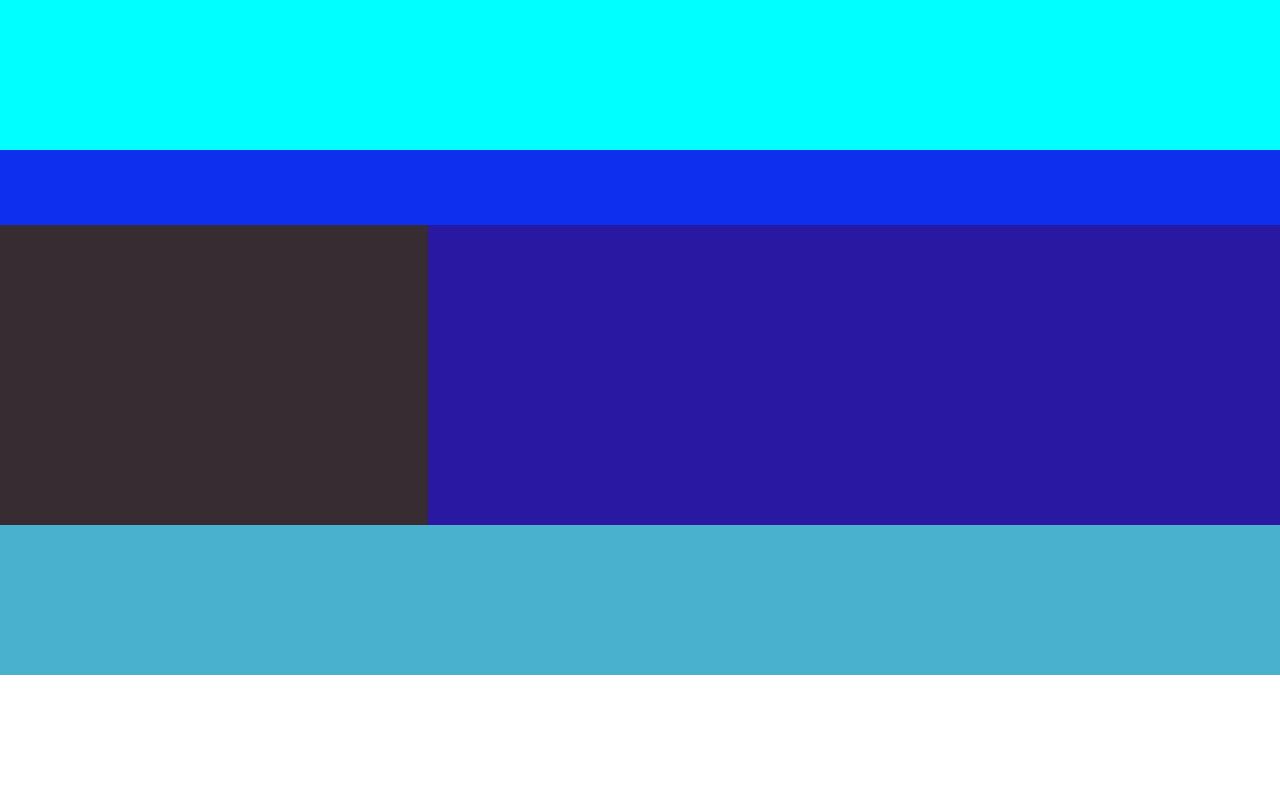
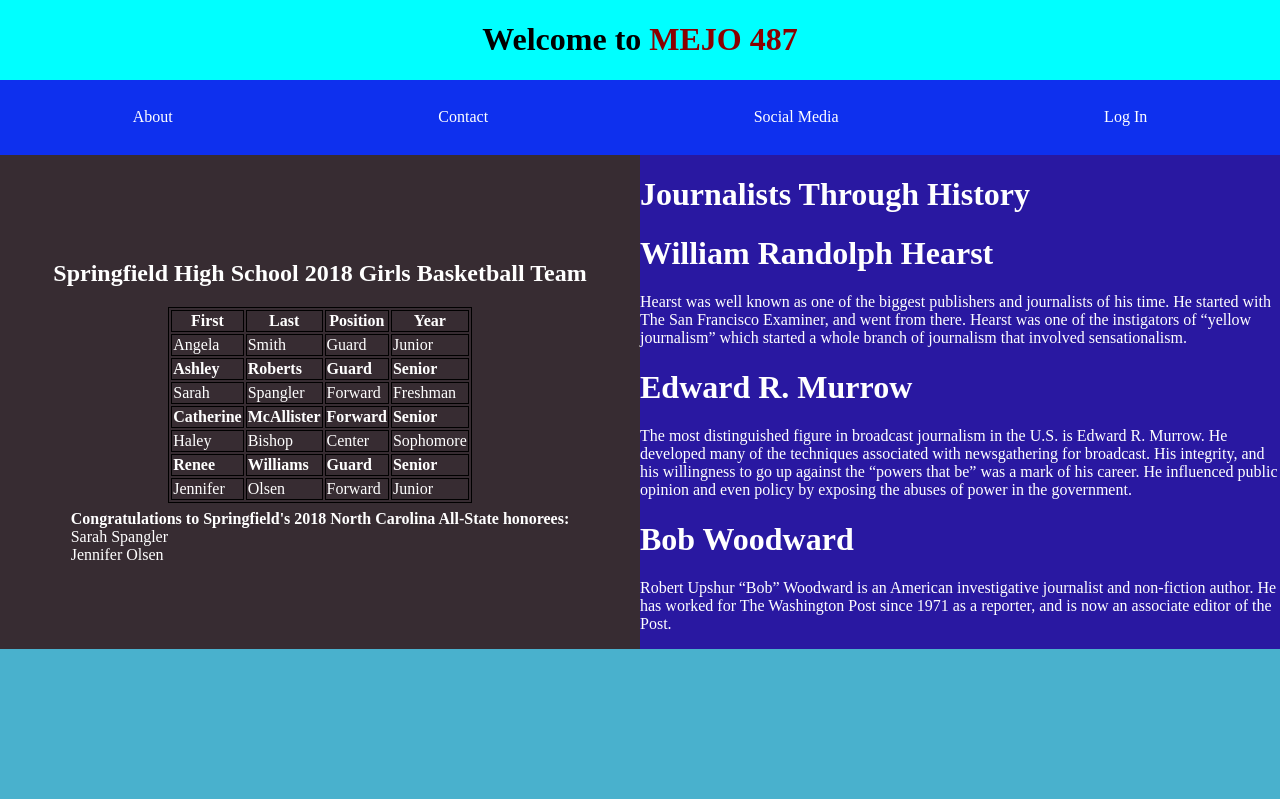
Before and after one commit to brookenf/487practice, a plain HTML site: page index.html in a window 1280 px wide. Drawn offline with nearby package versions, Linux system fonts and the light colour scheme.

Commit message:
Added in a table, used an AJAX function, and created a click event

```diff
--- a/css/styles.css
+++ b/css/styles.css
@@ -2,12 +2,25 @@
   margin: 0 auto;
   display: grid;
   grid-template-columns: repeat(6, 1fr);
-  grid-template-rows: 150px 75px 300px 150px;
+  grid-template-rows: auto 75px auto 150px;
   grid-template-areas:
     'hd hd hd hd hd hd'
     'nav nav nav nav nav nav'
-    'side side intro intro intro intro'
+    'side side side intro intro intro'
     'ft ft ft ft ft ft';
+}
+
+table, th, td {
+    border: 1px solid black;
+}
+
+#all-star{
+  margin-top: 1%;
+}
+
+img{
+  width: 250px;
+  height: auto;
 }
 
 .flex{
@@ -23,27 +36,54 @@
   flex-direction: column;
 }
 
+.hidden{
+  display: none;
+}
+
 .header{
   grid-area: hd;
   background-color: #00ffff;
 }
 
+#clickable{
+  color: darkred;
+  cursor: pointer;
+}
+
 .nav{
   grid-area: nav;
   background-color: #0e30ee;
+  justify-content: space-around;
+  color: #fff;
 }
 
 .sidebar-left{
   grid-area: side;
   background-color: #372c32;
+  color: #fff;
 }
 
 .intro{
   grid-area: intro;
   background-color: #2918a1;
+  color: #fff;
 }
 
 .footer{
   grid-area: ft;
   background-color: #49b1cd;
 }
+
+@media screen and (max-width: 767px) {
+  .site{
+    grid-template-columns: 100%;
+    grid-template-rows: 150px 50px auto auto 50px;
+    grid-template-areas:
+      'hd'
+      'nav'
+      'side'
+      'intro'
+      'ft';
+  }
+
+}
--- a/index.html
+++ b/index.html
@@ -18,11 +18,40 @@
 
 </head>
 <body class="site">
-  <div class="header flex"></div>
-  <div class="nav flex"></div>
-  <div class="sidebar-left flex"></div>
-  <div class="intro flex"></div>
+  <div class="header flex-column">
+    <h1>Welcome to <span id="clickable">MEJO 487</span></h1>
+    <img id="scott" class="hidden" src="img/scott.jpg" alt="A picture of Scott Geier" />
+  </div>
+  <div class="nav flex">
+    <div class="about">
+      About
+    </div>
+    <div class="contact">
+      Contact
+    </div>
+    <div class="social">
+      Social Media
+    </div>
+    <div class="login">
+      Log In
+    </div>
+  </div>
+  <div class="sidebar-left flex-column">
+    <h2>Springfield High School 2018 Girls Basketball Team</h2>
+  <table id="table-content">
+    <!--YOUR HTML CONTENT WILL GO IN HERE--->
+  </table>
+  <div id="all-star"></div>
+  </div>
+  <div class="intro flex">
+    <div id="results"></div>
+  </div>
   <div class="footer flex"></div>
 
+  <!--links to jQuery-->
+  <script src="https://code.jquery.com/jquery-3.3.1.min.js" integrity="sha256-FgpCb/KJQlLNfOu91ta32o/NMZxltwRo8QtmkMRdAu8="crossorigin="anonymous"></script>
+
+  <!--my scripts-->
+  <script src="js/scripts.js"></script>
 </body>
 </html>
--- /dev/null
+++ b/js/journalists.json
@@ -0,0 +1,19 @@
+
+
+[
+  {
+  "name":"William Randolph Hearst",
+  "image":"img/hurst.gif",
+  "description":"Hearst was well known as one of the biggest publishers and journalists of his time. He started with The San Francisco Examiner, and went from there. Hearst was one of the instigators of “yellow journalism” which started a whole branch of journalism that involved sensationalism."
+},
+  {
+  "name":"Edward R. Murrow",
+  "image":"img/murrow.jpg",
+  "description":"The most distinguished figure in broadcast journalism in the U.S. is Edward R. Murrow. He developed many of the techniques associated with newsgathering for broadcast. His integrity, and his willingness to go up against the “powers that be” was a mark of his career. He influenced public opinion and even policy by exposing the abuses of power in the government."
+  },
+  {
+  "name":"Bob Woodward",
+  "image":"img/woodward.jpg",
+  "description":"Robert Upshur “Bob” Woodward is an American investigative journalist and non-fiction author. He has worked for The Washington Post since 1971 as a reporter, and is now an associate editor of the Post."
+  }
+]
--- a/js/scripts.js
+++ b/js/scripts.js
@@ -0,0 +1,185 @@
+$(function(){
+  console.log('Hello, fancy ladies');
+
+  //click event
+  $('#clickable').click(function(){
+    $('#scott').fadeToggle();
+  });
+
+  //AJAX call
+  var url = './js/journalists.json';
+  var data = [];
+  var html = '';
+
+  $.ajax({
+    type: 'GET',
+    data: data,
+    url: url,
+    async: true,
+    dataType: 'json',
+    success: function(data){
+      console.log(data);
+      html += '<h1>Journalists Through History</h1>';
+      for (var a = 0; a < data.length; a++) {
+        console.log(data[a].name);
+        html += '<h1>' + data[a].name + '</h1><p>' + data[a].description + '</p>';
+      }
+      $('#results').html(html);
+    }
+
+  });//end of AJAX call
+
+  //initialize a variable for the HTML content your going to build
+var html2 ='';
+var i;
+//get the empty table content area
+var tableContent = document.getElementById('table-content');
+var players = [
+  {
+    first:'Angela',
+    last: 'Smith',
+    position: 'Guard',
+    year: 'Junior'
+  },
+    {
+    first:'Ashley',
+    last: 'Roberts',
+    position: 'Guard',
+    year: 'Senior'
+  },
+    {
+    first:'Sarah',
+    last: 'Spangler',
+    position: 'Forward',
+    year: 'Freshman'
+  },
+   {
+    first:'Catherine',
+    last: 'McAllister',
+    position: 'Forward',
+    year: 'Senior'
+  },
+   {
+    first:'Haley',
+    last: 'Bishop',
+    position: 'Center',
+    year: 'Sophomore'
+  },
+  {
+   first:'Renee',
+   last: 'Williams',
+   position: 'Guard',
+   year: 'Senior'
+ },
+ {
+  first:'Jennifer',
+  last: 'Olsen',
+  position: 'Forward',
+  year: 'Junior'
+  }
+];
+
+//building the table through JS
+function buildTable(){
+  //start with the table header
+  html2 += '<tr><th>First</th><th>Last</th><th>Position</th><th>Year</th></tr>';
+  /*Now write a for loop to populate the table using the data
+  /include logic to make the text bold when the player is a senior.
+  Write the loop here*/
+  for(i = 0; i < players.length; i++){
+    console.log(players[i].first);
+    var senior = players[i].year == 'Senior';
+    if(senior){
+      console.log('You are a Senior!');
+      html2 += '<tr>';
+      html2 += '<td><strong>' + players[i].first + '</strong></td>';
+      html2 += '<td><strong>' + players[i].last + '</strong></td>';
+      html2 += '<td><strong>' + players[i].position + '</strong></td>';
+      html2 += '<td><strong>' + players[i].year + '</strong></td>';
+      html2 += '</tr>';
+    }else{
+      html2 += '<tr>';
+      html2 += '<td>' + players[i].first + '</td>';
+      html2 += '<td>' + players[i].last + '</td>';
+      html2 += '<td>' + players[i].position + '</td>';
+      html2 += '<td>' + players[i].year + '</td>';
+      html2 += '</tr>';
+    }
+  }//closing the for loop
+  //building the HTML
+  tableContent.innerHTML = html2;
+}//end of the buildTable function
+
+buildTable();
+
+
+/*
+EXTRA CREDIT CHALLENGE (5 POINTS): Write a function that compares the list above with the list below, finds the players that made the All-State team, and displays a message with the results: "Congratulations to Springfield's 2018 North Carolina All-State honorees: ____." Display the message in a div below the table.
+Hint: You need two loops, one of which will be 'nested'.*/
+var msg = '';
+var allStarName = '';
+var j;
+var congrats = document.getElementById('all-star');
+var allStars = [
+  {
+    first:'Melanie',
+    last: 'Akers',
+    position: 'Forward',
+    school:'Johnson High School'
+  },
+    {
+    first:'Olivia',
+    last: 'Carter',
+    position: 'Foward',
+    school:'Providence Day School'
+  },
+    {
+    first:'Sarah',
+    last: 'Spangler',
+    position: 'Forward',
+    school:' Springfield High School'
+  },
+   {
+    first:'Ursula',
+    last: 'Jones',
+    position: 'Guard',
+    school: 'Chatham Senior High School'
+  },
+   {
+    first:'Theresa',
+    last: 'Hollinger',
+    position: 'Guard',
+    school: 'St. Joseph Academy'
+  },
+  {
+   first:'Darleen',
+   last: 'Lawrence',
+   position: 'Guard',
+   school: 'Everton High School'
+ },
+ {
+  first:'Jennifer',
+  last: 'Olsen',
+  position: 'Forward',
+  school: 'Springfield High School'
+  }
+];
+
+//write the function
+function congratsMessage(){
+  for(var j = 0; j < allStars.length; j++){
+    console.log(allStars[j].first);
+    for(i = 0; i <players.length; i++){
+      if(allStars[j].first == players[i].first  && allStars[j].last == players[i].last){
+        console.log('Congrats Springfield Tigers!');
+        allStarName += players[i].first + ' ' + players[i].last +'<br>';
+      }//closing the if/else
+    }//closing the for loop
+  }//closing the for loop
+  msg += '<strong>Congratulations to Springfield\'s 2018 North Carolina All-State honorees: </strong>' + '<br>' +allStarName;
+  congrats.innerHTML = msg;
+}
+congratsMessage();
+
+
+});//end of document.ready
```
Also changed, not shown: img/scott.jpg (added).
